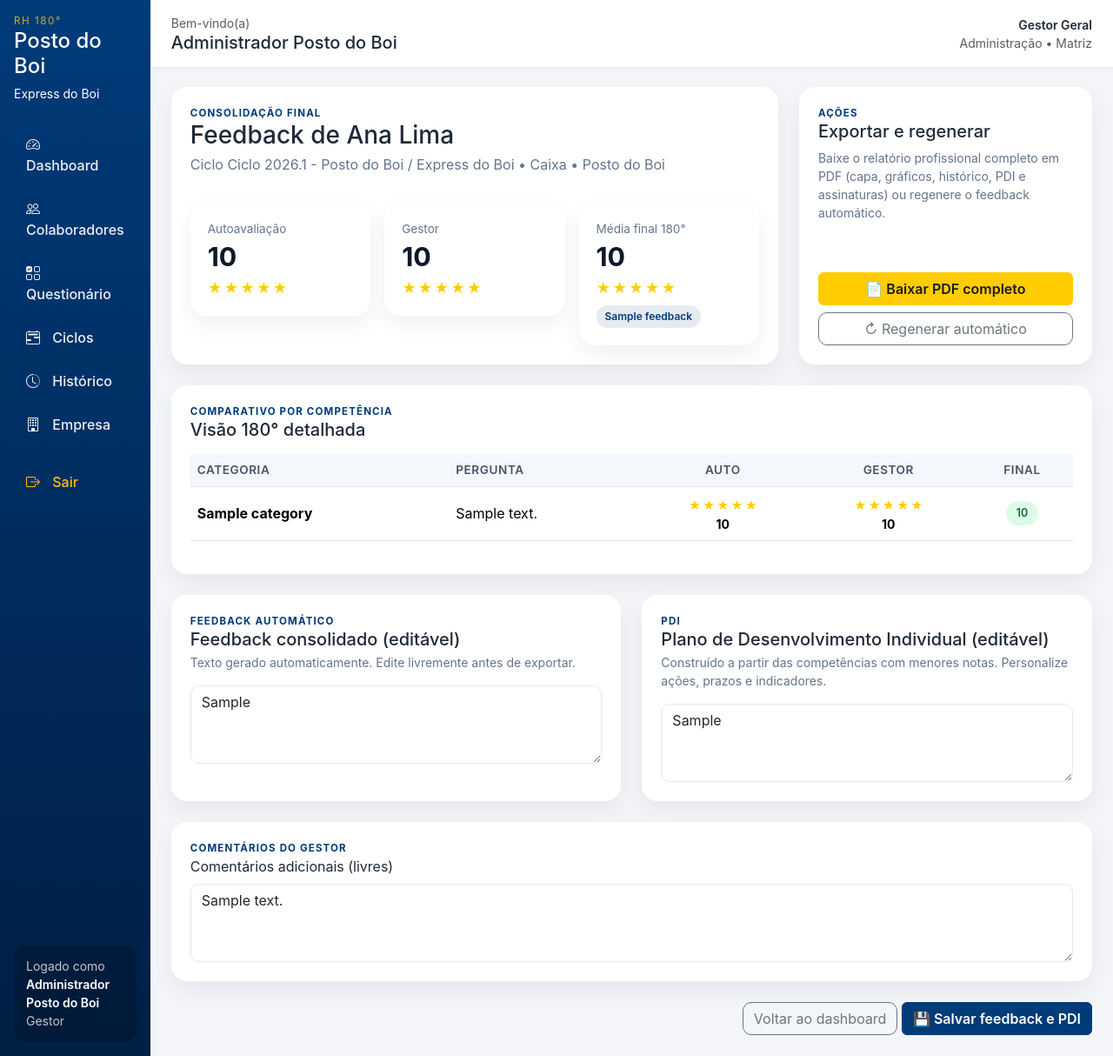
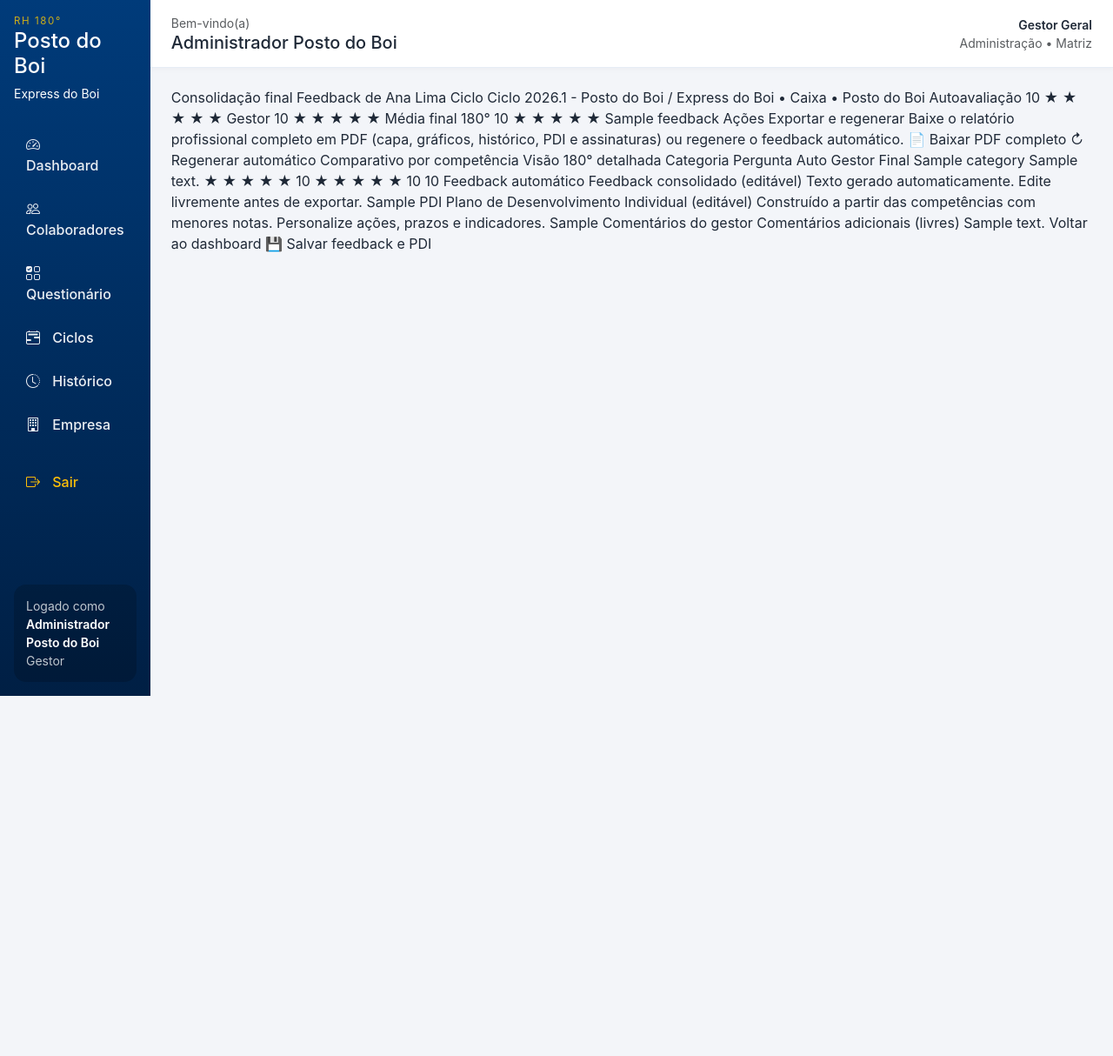
Before and after one commit to tatianemcardoso0/posto-do-boi, a Flask app: template templates/feedback.html in a window 1280 px wide. Shown: the whole page at 87% size. After the commit the page ends 800 px from the top, so only its background shows below. Run offline with Flask 3, Linux system fonts and the light colour scheme; the visitor is signed in with stand-in values (Sample User, id 1); tables that the repository leaves empty hold one stand-in row (values such as "Sample post"); the template is opened without the code that fills it: values that come from a table or form of the project are taken from there, most other values are stand-ins (such as "Sample title", 1, 10 or a date in 2020).

Commit message:
Refactor feedback.html for improved structure and clarity

```diff
--- a/templates/feedback.html
+++ b/templates/feedback.html
@@ -1,197 +1,52 @@
-{% extends 'base.html' %}
-{% block content %}
-<div class="row g-4 mb-4">
-  <div class="col-lg-8">
-    <div class="panel-card h-100">
-      <div class="kicker">Consolidação final</div>
-      <h3 class="mb-1">Feedback de {{ assignment.employee.name }}</h3>
-      <div class="subtle">Ciclo {{ assignment.cycle.name }} • {{ assignment.employee.position }} • {{ assignment.employee.unit }}</div>
+{% extends 'base.html' %} {% block content %}
+Consolidação final
+Feedback de {{ assignment.employee.name }}
+Ciclo {{ assignment.cycle.name }} • {{ assignment.employee.position }} • {{ assignment.employee.unit }}
+Autoavaliação
+{{ summary.employee_avg }}
+{% for i in range(1, 6) %}
+★
+{% endfor %}
+Gestor
+{{ summary.manager_avg }}
+{% for i in range(1, 6) %}
+★
+{% endfor %}
+Média final 180°
+{{ summary.final_avg }}
+{% for i in range(1, 6) %}
+★
+{% endfor %} {{ feedback.profile_label }}
+Ações
+Exportar e regenerar
+Baixe o relatório profissional completo em PDF (capa, gráficos, histórico, PDI e assinaturas) ou regenere o feedback automático.
 
-      <div class="row g-3 mt-3">
-        <div class="col-md-4">
-          <div class="metric-card">
-            <div class="metric-label">Autoavaliação</div>
-            <div class="metric-value">{{ summary.employee_avg }}</div>
-            <div class="stars-display mt-1">
-              {% for i in range(1, 6) %}
-                <span class="mini-star {% if summary.employee_avg >= i %}filled{% elif summary.employee_avg >= i - 0.5 %}half{% endif %}">★</span>
-              {% endfor %}
-            </div>
-          </div>
-        </div>
+📄 Baixar PDF completo ↻ Regenerar automático
+Comparativo por competência
+Visão 180° detalhada
+{% for row in summary.rows %} {% endfor %}
+Categoria	Pergunta	Auto	Gestor	Final
+{{ row.question.category }}	{{ row.question.text }}	{% if row.employee %} {% for i in range(1, 6) %}
+★
+{% endfor %}
+{{ row.employee.score }}
+{% else %}-{% endif %}	{% if row.manager %} {% for i in range(1, 6) %}
+★
+{% endfor %}
+{{ row.manager.score }}
+{% else %}-{% endif %}	{% if row.final_score is not none %} {% if row.final_score >= 4 %}{{ row.final_score }} {% elif row.final_score >= 3 %}{{ row.final_score }} {% else %}{{ row.final_score }}{% endif %} {% else %}-{% endif %}
+Feedback automático
+Feedback consolidado (editável)
+Texto gerado automaticamente. Edite livremente antes de exportar.
 
-        <div class="col-md-4">
-          <div class="metric-card">
-            <div class="metric-label">Gestor</div>
-            <div class="metric-value">{{ summary.manager_avg }}</div>
-            <div class="stars-display mt-1">
-              {% for i in range(1, 6) %}
-                <span class="mini-star {% if summary.manager_avg >= i %}filled{% elif summary.manager_avg >= i - 0.5 %}half{% endif %}">★</span>
-              {% endfor %}
-            </div>
-          </div>
-        </div>
+{{ feedback.editable_feedback }}
+PDI
+Plano de Desenvolvimento Individual (editável)
+Construído a partir das competências com menores notas. Personalize ações, prazos e indicadores.
 
-        <div class="col-md-4">
-          <div class="metric-card">
-            <div class="metric-label">Média final 180°</div>
-            <div class="metric-value">{{ summary.final_avg }}</div>
-            <div class="stars-display mt-1">
-              {% for i in range(1, 6) %}
-                <span class="mini-star {% if summary.final_avg >= i %}filled{% elif summary.final_avg >= i - 0.5 %}half{% endif %}">★</span>
-              {% endfor %}
-            </div>
-            <span class="metric-badge mt-2">{{ feedback.profile_label }}</span>
-          </div>
-        </div>
-      </div>
-    </div>
-  </div>
-
-  <div class="col-lg-4">
-    <div class="panel-card h-100 d-flex flex-column justify-content-between">
-      <div>
-        <div class="kicker">Ações</div>
-        <h5>Exportar e regenerar</h5>
-        <p class="subtle small mb-3">
-          Baixe o relatório profissional completo em PDF (capa, gráficos, histórico, PDI e assinaturas)
-          ou regenere o feedback automático.
-        </p>
-      </div>
-      <div class="d-grid gap-2">
-        <a href="{{ url_for('report_pdf', assignment_id=assignment.id) }}" class="btn btn-accent">📄 Baixar PDF completo</a>
-        <a href="{{ url_for('feedback_regenerate', assignment_id=assignment.id) }}" class="btn btn-outline-secondary">↻ Regenerar automático</a>
-      </div>
-    </div>
-  </div>
-</div>
-
-<div class="panel-card mb-4">
-  <div class="kicker">Comparativo por competência</div>
-  <h5 class="mb-3">Visão 180° detalhada</h5>
-  <div class="table-responsive">
-    <table class="table align-middle">
-      <thead>
-        <tr>
-          <th>Categoria</th>
-          <th>Pergunta</th>
-          <th class="text-center">Auto</th>
-          <th class="text-center">Gestor</th>
-          <th class="text-center">Final</th>
-        </tr>
-      </thead>
-      <tbody>
-        {% for row in summary.rows %}
-          <tr>
-            <td><strong>{{ row.question.category }}</strong></td>
-            <td>{{ row.question.text }}</td>
-
-            <td class="text-center">
-              {% if row.employee %}
-                <div class="mini-stars-row">
-                  {% for i in range(1, 6) %}
-                    <span class="mini-star {% if row.employee.score >= i %}filled{% endif %}">★</span>
-                  {% endfor %}
-                </div>
-                <div class="small fw-bold">{{ row.employee.score }}</div>
-              {% else %}
-                <span class="subtle">-</span>
-              {% endif %}
-            </td>
-
-            <td class="text-center">
-              {% if row.manager %}
-                <div class="mini-stars-row">
-                  {% for i in range(1, 6) %}
-                    <span class="mini-star {% if row.manager.score >= i %}filled{% endif %}">★</span>
-                  {% endfor %}
-                </div>
-                <div class="small fw-bold">{{ row.manager.score }}</div>
-              {% else %}
-                <span class="subtle">-</span>
-              {% endif %}
-            </td>
-
-            <td class="text-center">
-              {% if row.final_score is not none %}
-                {% if row.final_score >= 4 %}
-                  <span class="score-pill score-high">{{ row.final_score }}</span>
-                {% elif row.final_score >= 3 %}
-                  <span class="score-pill score-mid">{{ row.final_score }}</span>
-                {% else %}
-                  <span class="score-pill score-low">{{ row.final_score }}</span>
-                {% endif %}
-              {% else %}
-                -
-              {% endif %}
-            </td>
-          </tr>
-        {% endfor %}
-      </tbody>
-    </table>
-  </div>
-</div>
-
-<form method="post">
-  <div class="row g-4">
-    <div class="col-lg-6">
-      <div class="panel-card h-100">
-        <div class="kicker">Feedback automático</div>
-        <h5 class="mb-1">Feedback consolidado (editável)</h5>
-        <p class="subtle small">Texto gerado automaticamente. Edite livremente antes de exportar.</p>
-        <textarea class="form-control large-box" name="editable_feedback" required>{{ feedback.editable_feedback }}</textarea>
-      </div>
-    </div>
-
-    <div class="col-lg-6">
-      <div class="panel-card h-100">
-        <div class="kicker">PDI</div>
-        <h5 class="mb-1">Plano de Desenvolvimento Individual (editável)</h5>
-        <p class="subtle small">Construído a partir das competências com menores notas. Personalize ações, prazos e indicadores.</p>
-        <textarea class="form-control large-box" name="editable_pdi" required>{{ feedback.editable_pdi }}</textarea>
-      </div>
-    </div>
-
-    <div class="col-12">
-      <div class="panel-card">
-        <div class="kicker">Comentários do gestor</div>
-        <label class="form-label">Comentários adicionais (livres)</label>
-        <textarea class="form-control" name="manager_comments" rows="3">{{ feedback.manager_comments }}</textarea>
-      </div>
-    </div>
-
-    <div class="col-12 text-end">
-      <a href="{{ url_for('manager_dashboard') }}" class="btn btn-outline-secondary">Voltar ao dashboard</a>
-      <button class="btn btn-brand">💾 Salvar feedback e PDI</button>
-    </div>
-  </div>
-</form>
-
-<style>
-  .stars-display, .mini-stars-row {
-    display: inline-flex;
-    gap: 2px;
-    font-size: 1rem;
-    line-height: 1;
-  }
-
-  .mini-star {
-    color: #d1d5db;
-  }
-
-  .mini-star.filled {
-    color: #FFCC00;
-  }
-
-  .mini-star.half {
-    background: linear-gradient(90deg, #FFCC00 50%, #d1d5db 50%);
-    -webkit-background-clip: text;
-    -webkit-text-fill-color: transparent;
-    background-clip: text;
-  }
-
-  .mini-stars-row .mini-star {
-    font-size: 0.85rem;
-  }
-</style>
+{{ feedback.editable_pdi }}
+Comentários do gestor
+Comentários adicionais (livres)
+{{ feedback.manager_comments }}
+Voltar ao dashboard 💾 Salvar feedback e PDI
 {% endblock %}
```
